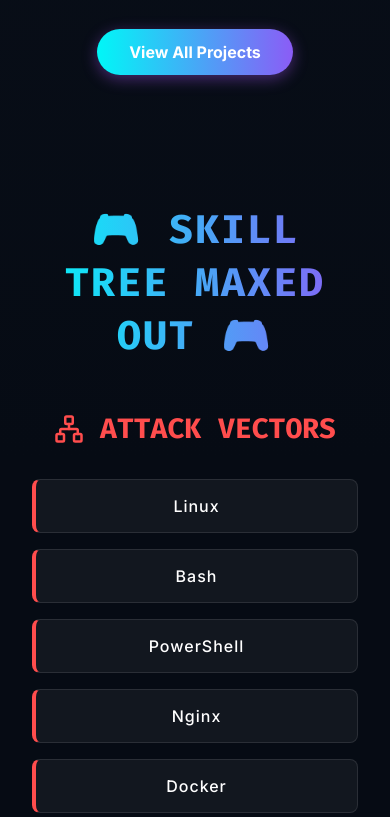
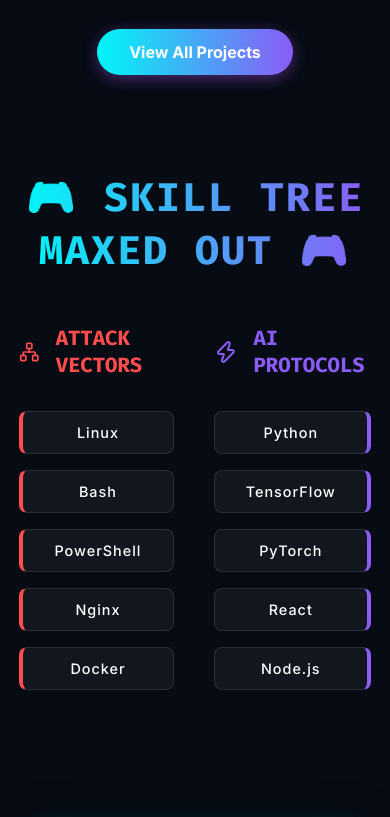
Before and after one commit to hassan-635/Portfolio, a React (Vite) app in the folder frontend/: page / in a window 390 px wide. Shown: the part 4460-5277 px from the top of the page. Built offline with nearby package versions, Linux system fonts and the light colour scheme.

Commit message:
feat: implement AllProjects page and add base styling components for Footer, Terminal, SkillTree, and Arsenal

```diff
--- a/frontend/src/components/SkillTree.css
+++ b/frontend/src/components/SkillTree.css
@@ -73,3 +73,27 @@
   transform: scale(1.05);
   box-shadow: 0 0 15px rgba(139, 92, 246, 0.3);
 }
+
+@media (max-width: 768px) {
+  .skill-tree-section {
+    padding: 3rem 1.2rem;
+  }
+
+  .skill-tree-container {
+    gap: 2.5rem;
+  }
+
+  .skill-branch {
+    min-width: unset;
+    width: 100%;
+  }
+
+  .branch-header {
+    font-size: 1.1rem;
+  }
+
+  .skill-node {
+    padding: 0.75rem;
+    font-size: 0.9rem;
+  }
+}
```
